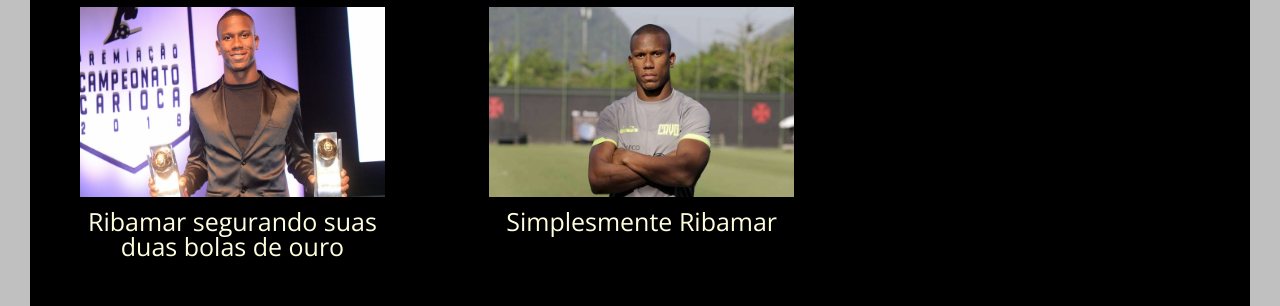
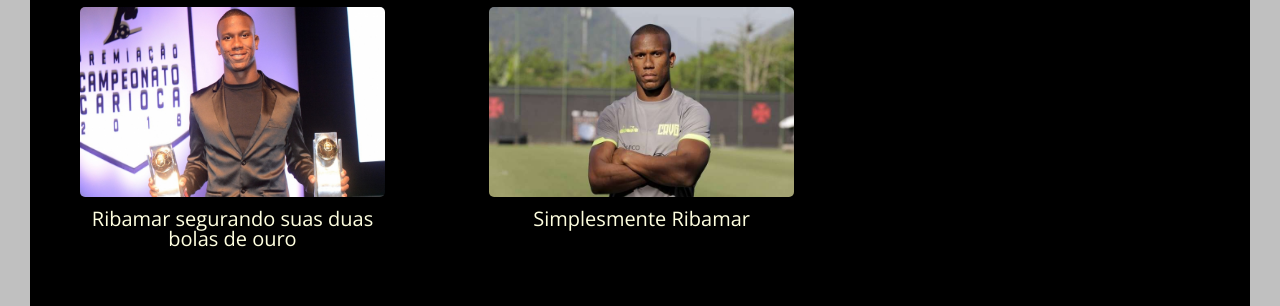
Before and after one commit to maike-mendes-silva/Exercicio1-DW2, a plain HTML site: page index.html in a window 1280 px wide. Shown: the part 442-748 px from the top of the page. Drawn offline with nearby package versions, Linux system fonts and the light colour scheme.

Commit message:
Update apresentacao.css

```diff
--- a/css/apresentacao.css
+++ b/css/apresentacao.css
@@ -1,6 +1,5 @@
 .container_main{
     background-color: black;
-    margin-bottom: 30px;
     border-radius: 5px;
 }
 
@@ -21,13 +20,14 @@
 }
 
 .foto_galeria{
+    border-radius: 5px;
     width: 100%;
     height: 189.7px;
 }
 
 li p{
     padding-top: 10px;
-    font-size: 25px;
+    font-size: 20px;
     width: 100%;
     text-align: center;
     color: lightyellow;
```
